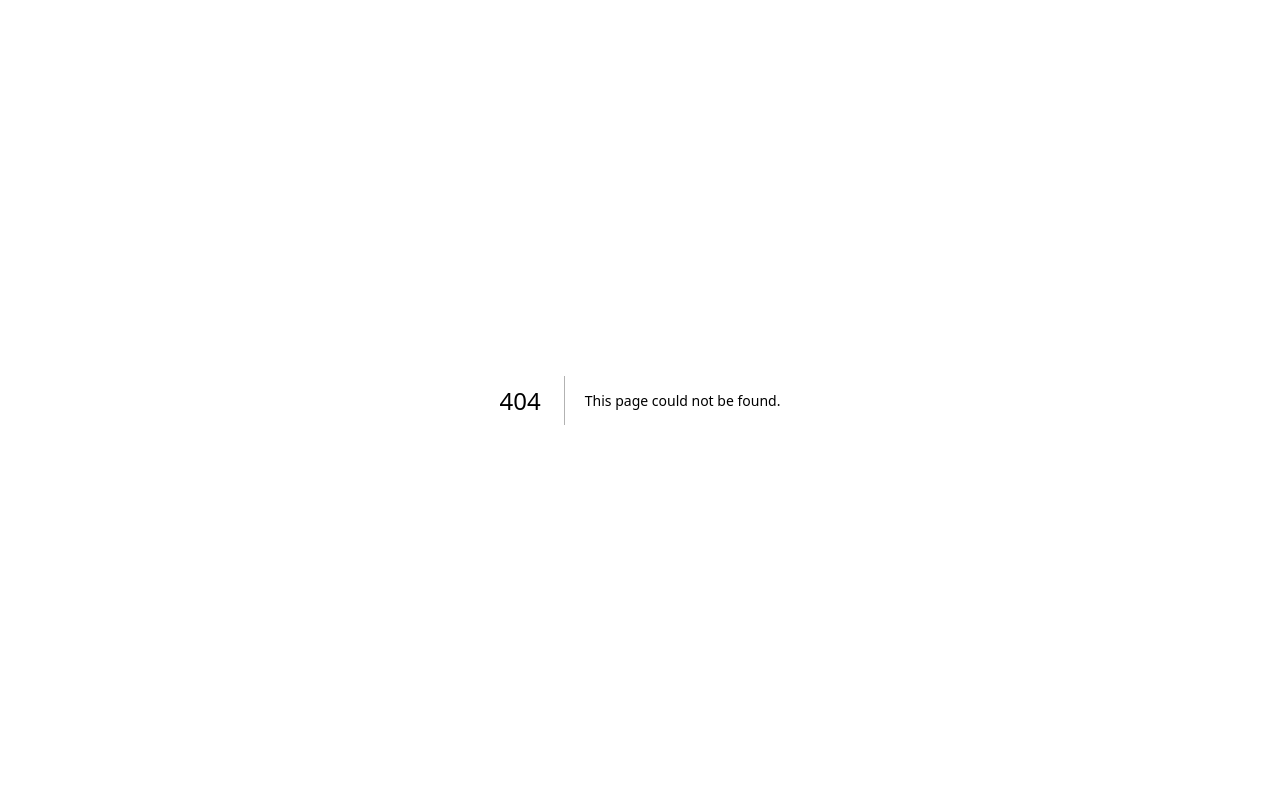
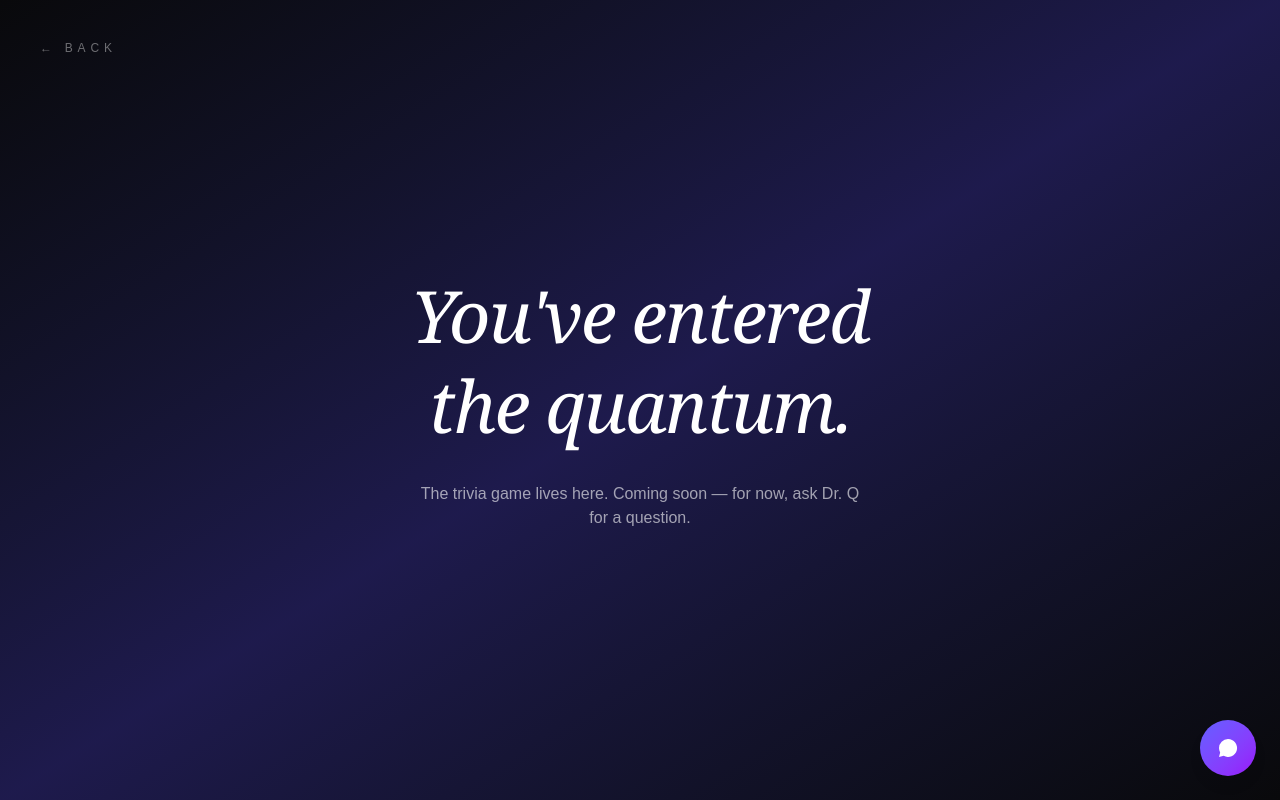
Before and after one commit to wattersjames/quantum_trivia, a Next.js app: page /play in a window 1280 px wide. Before the commit this address had no page. Built offline with nearby package versions, Linux system fonts and the light colour scheme.

Commit message:
Add /play route and replace caption with click-through CTA
- Home caption is now a Link to /play with hover affordances
- New /play page with placeholder for the trivia game
- Both pages share the indigo gradient and Dr. Q chat widget

```diff
--- a/src/app/page.tsx
+++ b/src/app/page.tsx
@@ -1,3 +1,4 @@
+import Link from "next/link";
 import Chat from "@/components/Chat";
 
 export default function Home() {
@@ -16,9 +17,19 @@ export default function Home() {
           <span className="px-[0.25em]">p</span>
         </span>
       </div>
-      <p className="absolute bottom-10 text-xs uppercase tracking-[0.4em] text-white/40 sm:text-sm">
-        Louis de Broglie · 1924
-      </p>
+      <Link
+        href="/play"
+        className="group absolute bottom-10 text-xs uppercase tracking-[0.4em] text-white/50 transition-colors hover:text-white sm:text-sm"
+      >
+        Enter the quantum
+        <span className="mx-3 text-white/30">·</span>
+        <span className="underline decoration-white/30 underline-offset-4 group-hover:decoration-white">
+          click here
+        </span>
+        <span className="ml-2 inline-block transition-transform group-hover:translate-x-1">
+          →
+        </span>
+      </Link>
       <Chat />
     </div>
   );
--- /dev/null
+++ b/src/app/play/page.tsx
@@ -0,0 +1,28 @@
+import Link from "next/link";
+import Chat from "@/components/Chat";
+
+export default function Play() {
+  return (
+    <div className="relative flex flex-1 flex-col items-center justify-center overflow-hidden bg-gradient-to-br from-zinc-950 via-indigo-950 to-zinc-950 px-6 text-white">
+      <h1 className="text-center font-serif text-5xl italic leading-tight tracking-tight sm:text-7xl">
+        You&apos;ve entered
+        <br />
+        the quantum.
+      </h1>
+      <p className="mt-8 max-w-md text-center text-sm text-white/60 sm:text-base">
+        The trivia game lives here. Coming soon — for now, ask Dr. Q for a
+        question.
+      </p>
+      <Link
+        href="/"
+        className="group absolute top-10 left-10 text-xs uppercase tracking-[0.4em] text-white/40 transition-colors hover:text-white"
+      >
+        <span className="mr-2 inline-block transition-transform group-hover:-translate-x-1">
+          ←
+        </span>
+        Back
+      </Link>
+      <Chat />
+    </div>
+  );
+}
```
